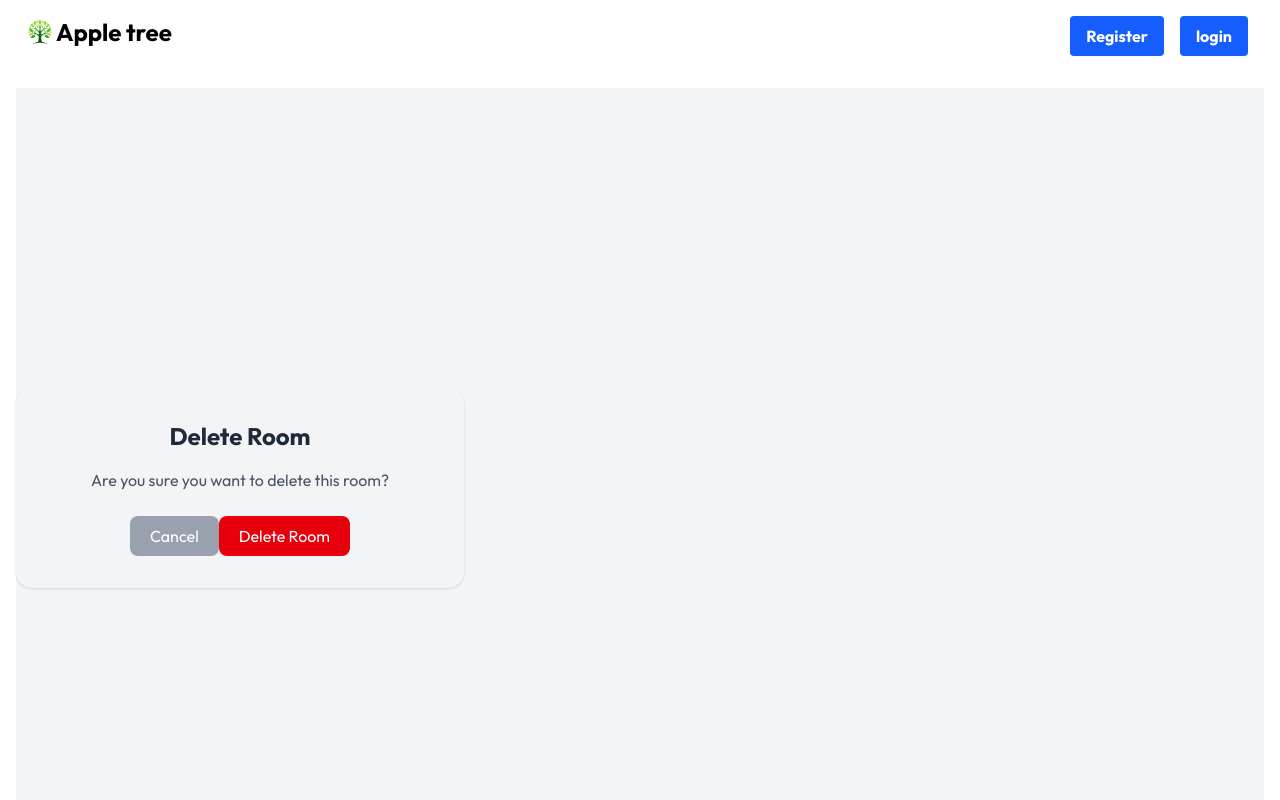
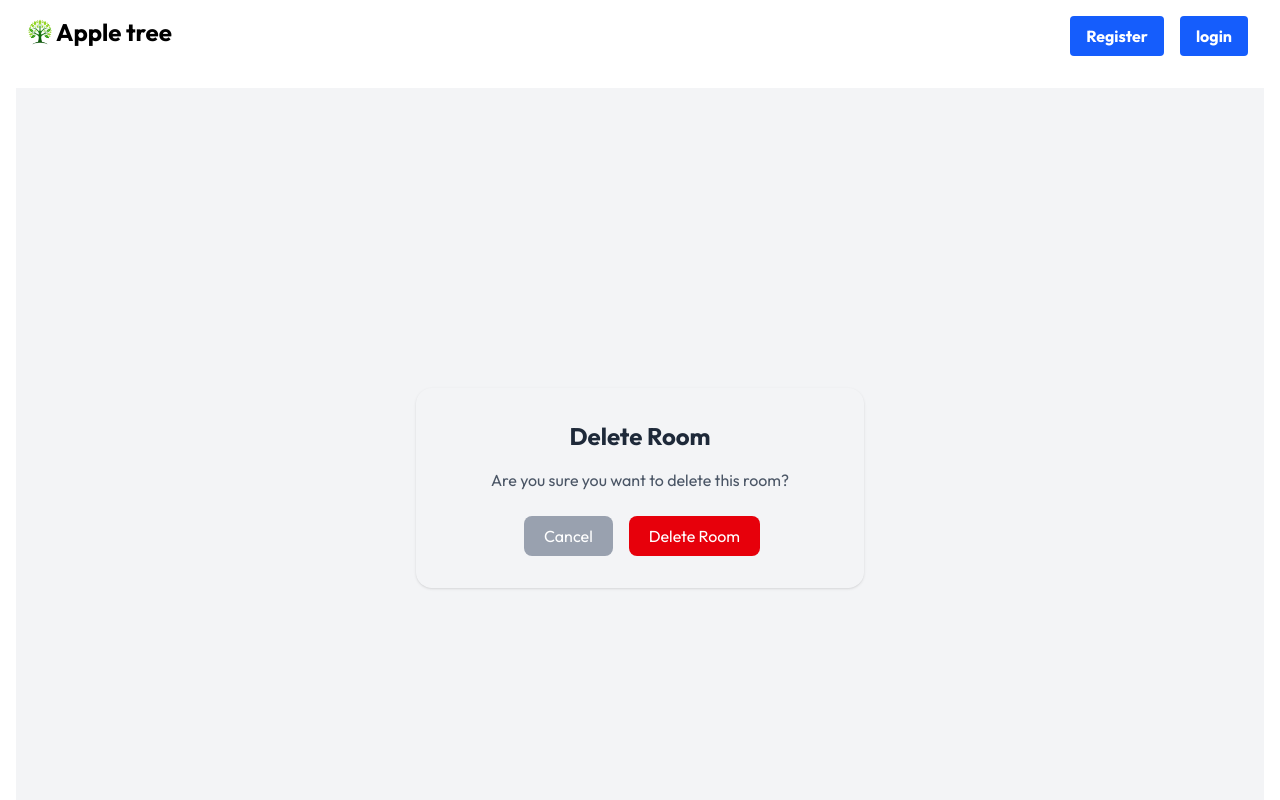
Before and after one commit to Avudaiappan-FSD/fe-hotel, a React (Vite) app: page /DeleteRoom/1 in a window 1280 px wide. Shown: the top 800 px of the page. Built offline with nearby package versions, Linux system fonts and the light colour scheme; no server answers; a web font is replaced by a local one.

Commit message:
design done

```diff
--- a/src/pages/CreateRoom.jsx
+++ b/src/pages/CreateRoom.jsx
@@ -1,9 +1,11 @@
 import { useDispatch, useSelector } from "react-redux";
 import { setroomnumber, setroomtype, setprice, setcapacity, setdescription, setlocation } from "../redux/features/auth/roomslice"
 import roomServices from "../services/roomServices";
+import { useNavigate } from "react-router-dom";
 
 const CreateRoom = () => {
 
+  const navigate = useNavigate();
   const dispatch = useDispatch();
   const form = useSelector((state) => state.room.form);
   const createRoom = async (e) => {
@@ -19,6 +21,9 @@ const CreateRoom = () => {
         dispatch(setcapacity(''));
         dispatch(setdescription(''));
         dispatch(setlocation(''));
+        setTimeout(() => {
+          navigate('/roomlist');
+        }, 500);
       }
     } catch (error) {
       console.error('Error creating room:', error.response?.data?.message || error.message);
--- a/src/pages/DeleteRoom.jsx
+++ b/src/pages/DeleteRoom.jsx
@@ -14,21 +14,20 @@ const DeleteRoom = () => {
     }
   }
   return (
-    <div className="min-h-screen flex items-center justify0center bg-gray-100">
+    <div className="min-h-screen flex items-center justify-center bg-gray-100">
       <div className="bg-whiter shadow xl rounded-2xl p-8 w-full max-w-md text-center">
         <h1 className="text-2xl font-bold text-gray-800 mb-4">Delete Room</h1>
         <p className="text-gray-600 mb-6">Are you sure you want to delete this room?</p>
-        <div className="flex-justify-center gap-4">
-          <button onClick={() => navigate(-1)} className="px-5 py-2 bg-gray-400 text-white rounded-lg hover:bg-gray-500">Cancel</button>
-          <button
-            onClick={handleDelete}
-            className="bg-red-600 text-white rounded-lg px-5 py-2 hover:bg-red-700 hover-shadow-lg transition duration-300"
-          >
-            Delete Room
-          </button>
+        <div className="justify-center flex space-x-4">
+          <div>
+            <button onClick={() => navigate(-1)} className=" px-5 py-2 bg-gray-400 text-white rounded-lg hover:bg-gray-500 ml-1">Cancel</button>
+          </div>
+          <div>
+            <button onClick={handleDelete} className="bg-red-600 text-white rounded-lg px-5 py-2 hover:bg-red-700 hover-shadow-lg transition duration-300">Delete Room</button>
+          </div>
         </div>
       </div>
-    </div>
+    </div >
 
   )
 }
```
